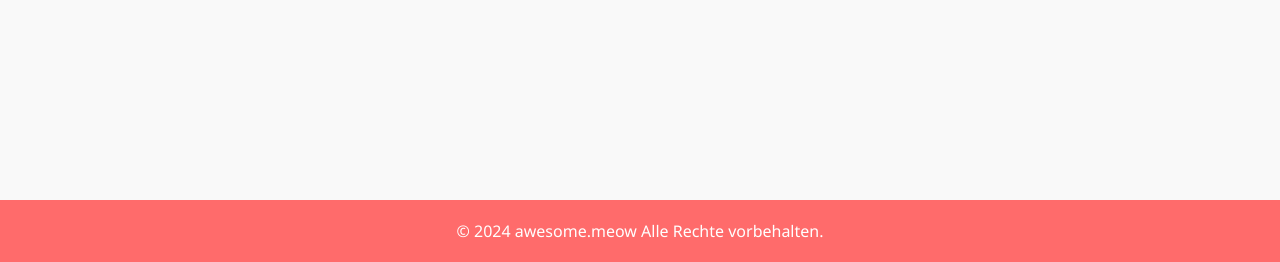
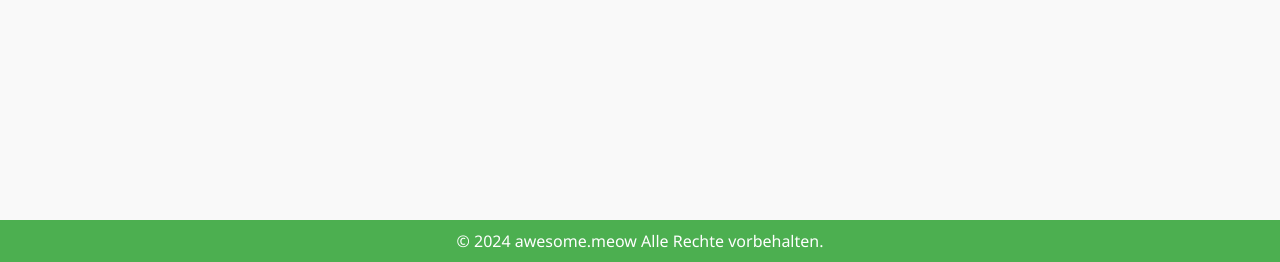
Before and after one commit to cawesomemeow/awesomeai, a PHP site: page /egg1.html in a window 1280 px wide. Shown: the part 538-800 px from the top of the page. Run offline with PHP 8.4, Linux system fonts and the light colour scheme.

Commit message:
Update style.css

```diff
--- a/style.css
+++ b/style.css
@@ -44,13 +44,12 @@ body {
     box-shadow: 0px 4px 8px rgba(0, 0, 0, 0.1);
 }
 
-/* Footer Styles */
-.footer {
-    background-color: #ff6b6b; /* Farbe des Headers */
-    color: #fff;
-    text-align: center;
-    padding: 20px 0;
-    position: fixed;
-    bottom: 0;
-    width: 100%;
-}
+        footer {
+            background-color: #4CAF50;
+            color: #fff;
+            text-align: center;
+            padding: 10px 0;
+            position: absolute;
+            bottom: 0;
+            width: 100%;
+        }
```
